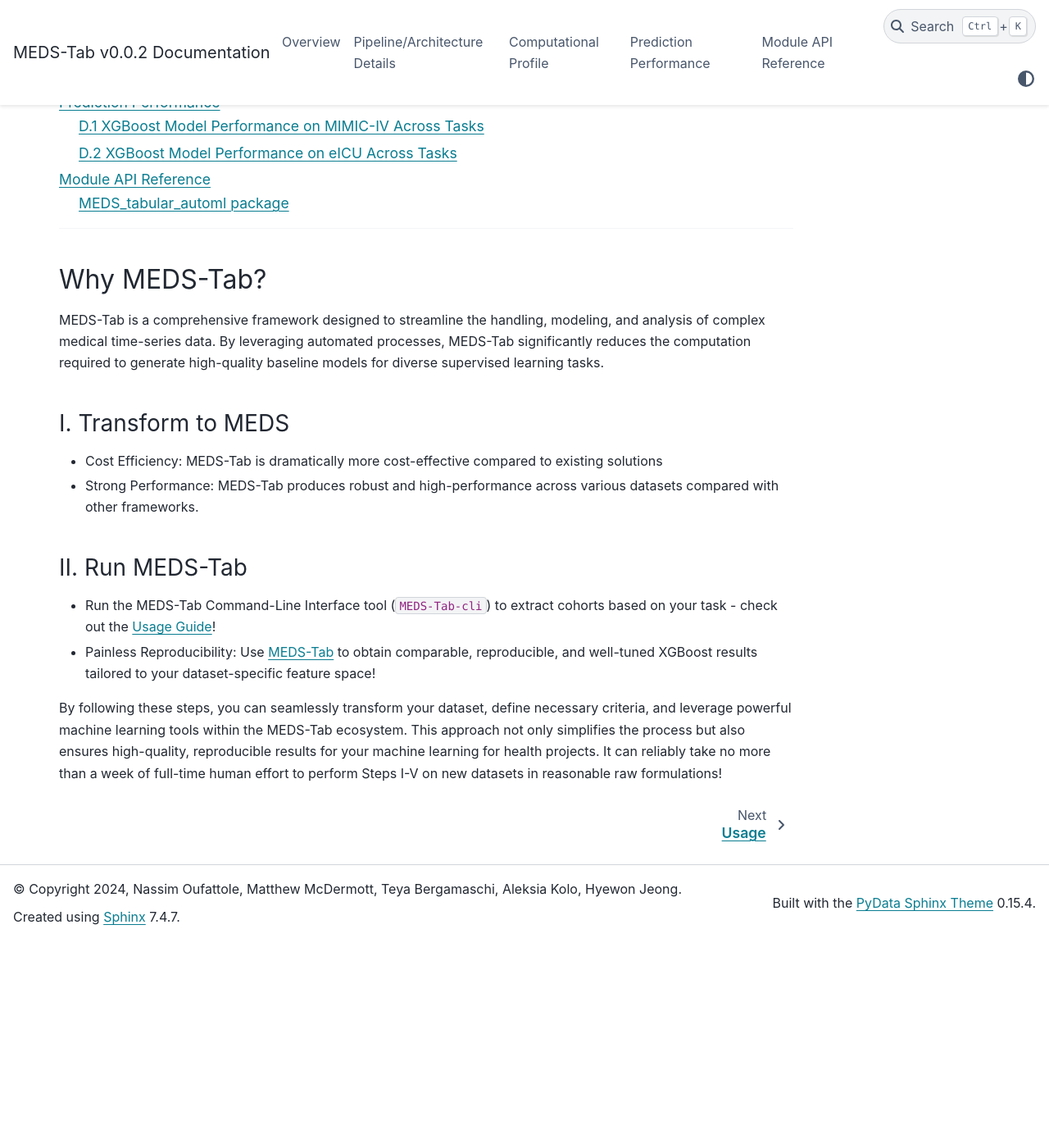
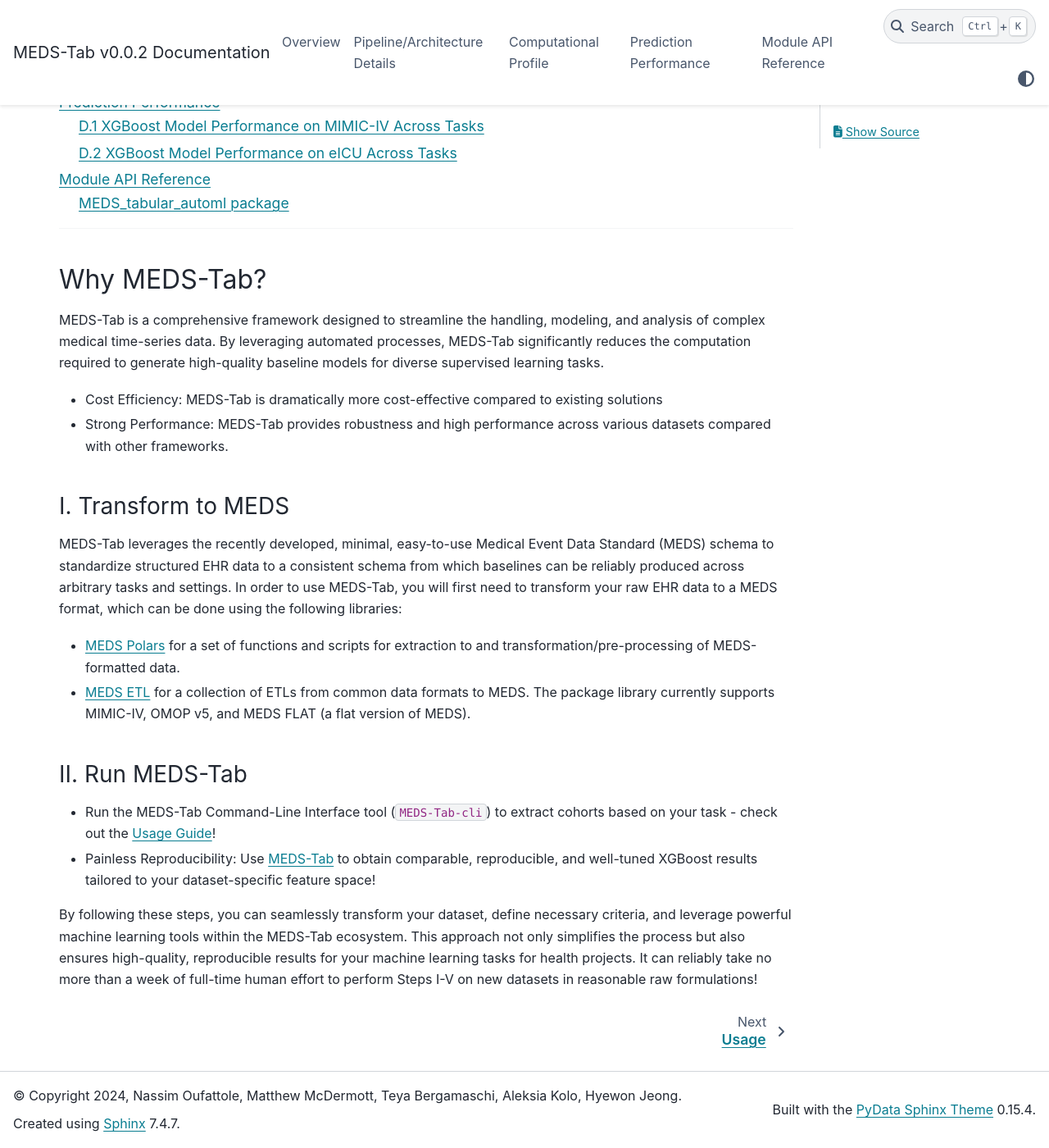
Before and after one commit to mmcdermott/MEDS_Tabular_AutoML, a Sphinx documentation site: the page built from docs/source/index.md, in a window 1280 px wide and 1400 px high, scrolled down 826 px. Shown: the whole window at 82% size. Built offline with Sphinx 7.4.7 and the PyData theme 0.15.4, drawn with Linux system fonts in a browser that asks for light colours; before the commit the page ends 1974 px from its top, so only the background shows below that; some of the changed text lies outside the part shown.

Commit message:
index md edit

```diff
--- a/docs/source/index.md
+++ b/docs/source/index.md
@@ -20,10 +20,15 @@
 
 MEDS-Tab is a comprehensive framework designed to streamline the handling, modeling, and analysis of complex medical time-series data. By leveraging automated processes, MEDS-Tab significantly reduces the computation required to generate high-quality baseline models for diverse supervised learning tasks.
 
+- Cost Efficiency: MEDS-Tab is dramatically more cost-effective compared to existing solutions
+- Strong Performance: MEDS-Tab provides robustness and high performance across various datasets compared with other frameworks.
+
 ### I. Transform to MEDS
 
-- Cost Efficiency: MEDS-Tab is dramatically more cost-effective compared to existing solutions
-- Strong Performance: MEDS-Tab produces robust and high-performance across various datasets compared with other frameworks.
+MEDS-Tab leverages the recently developed, minimal, easy-to-use Medical Event Data Standard (MEDS) schema to standardize structured EHR data to a consistent schema from which baselines can be reliably produced across arbitrary tasks and settings. In order to use MEDS-Tab, you will first need to transform your raw EHR data to a MEDS format, which can be done using the following libraries:
+
+- [MEDS Polars](https://github.com/mmcdermott/MEDS_polars_functions) for a set of functions and scripts for extraction to and transformation/pre-processing of MEDS-formatted data.
+- [MEDS ETL](https://github.com/Medical-Event-Data-Standard/meds_etl) for a collection of ETLs from common data formats to MEDS. The package library currently supports MIMIC-IV, OMOP v5, and MEDS FLAT (a flat version of MEDS).
 
 ### II. Run MEDS-Tab
 
@@ -31,4 +36,4 @@
 
 - Painless Reproducibility: Use [MEDS-Tab](https://github.com/mmcdermott/MEDS_TAB_MIMIC_IV/tree/main/tasks) to obtain comparable, reproducible, and well-tuned XGBoost results tailored to your dataset-specific feature space!
 
-By following these steps, you can seamlessly transform your dataset, define necessary criteria, and leverage powerful machine learning tools within the MEDS-Tab ecosystem. This approach not only simplifies the process but also ensures high-quality, reproducible results for your machine learning for health projects. It can reliably take no more than a week of full-time human effort to perform Steps I-V on new datasets in reasonable raw formulations!
+By following these steps, you can seamlessly transform your dataset, define necessary criteria, and leverage powerful machine learning tools within the MEDS-Tab ecosystem. This approach not only simplifies the process but also ensures high-quality, reproducible results for your machine learning tasks for health projects. It can reliably take no more than a week of full-time human effort to perform Steps I-V on new datasets in reasonable raw formulations!
```
Also changed, not shown: other parts of docs/source/index.md (+1 -1 lines).
